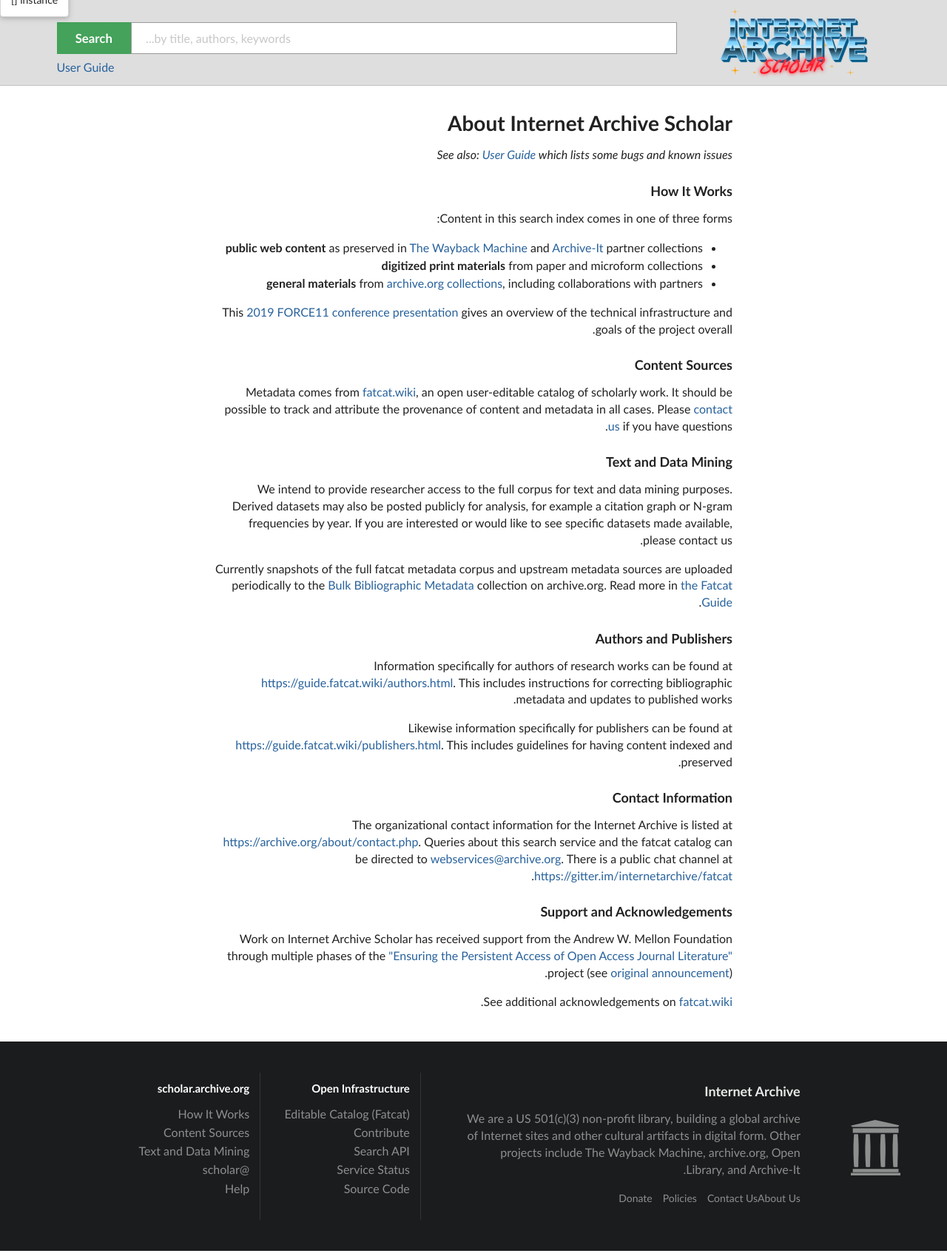
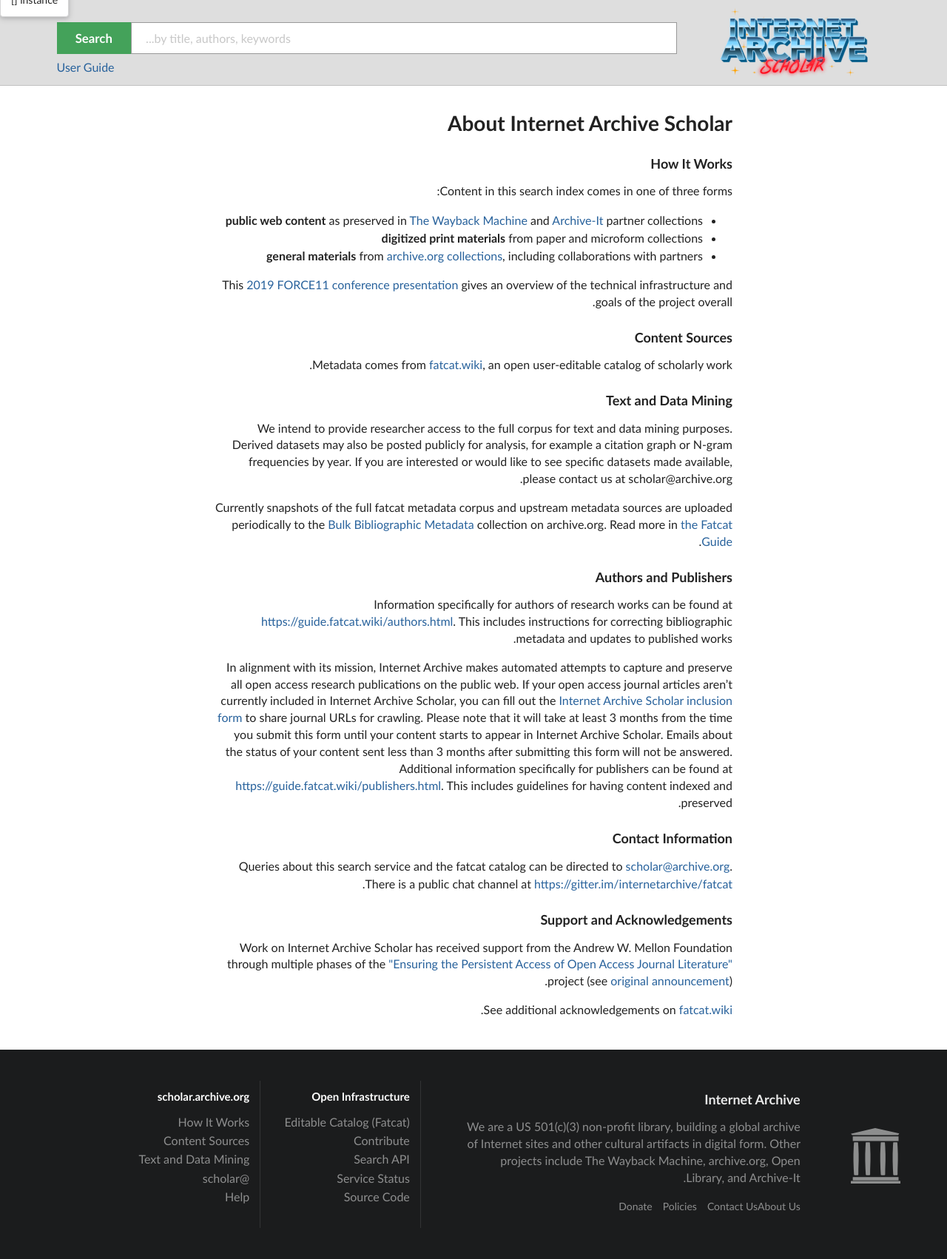
Before and after one commit to internetarchive/fatcat-scholar, a FastAPI app: page /ar/about in a window 1280 px wide. Shown: the part 42-1744 px from the top of the page at 74% size. Run offline with FastAPI, Linux system fonts and the light colour scheme; parts of the project's set-up code (start-up, migrations or seed data) failed here and were passed over.

Commit message:
Update about.html

```diff
--- a/fatcat_scholar/templates/about.html
+++ b/fatcat_scholar/templates/about.html
@@ -6,9 +6,6 @@
 
 {% block main %}
 <h1>{% trans %}About Internet Archive Scholar{% endtrans %}</h1>
-<p><i>
-  {% trans %}See also: <a href="{{ lang_prefix }}/help">User Guide</a> which lists some bugs and known issues{% endtrans %}
-</i>
 
 <a name="howitworks"></a>
 <h3>{% trans %}How It Works{% endtrans %}</h3>
@@ -27,9 +24,7 @@
 <h3>{% trans %}Content Sources{% endtrans %}</h3>
 
 <p>{% trans %}Metadata comes from <a href="https://fatcat.wiki">fatcat.wiki</a>, an open
-user-editable catalog of scholarly work. It should be possible to track and
-attribute the provenance of content and metadata in all cases. Please
-<a href="#contact">contact us</a> if you have questions.{% endtrans %}
+user-editable catalog of scholarly work.{% endtrans %}
 
 <a name="tdm"></a>
 <h3>{% trans %}Text and Data Mining{% endtrans %}</h3>
@@ -37,7 +32,7 @@ attribute the provenance of content and metadata in all cases. Please
 <p>{% trans %}We intend to provide researcher access to the full corpus for text and data
 mining purposes. Derived datasets may also be posted publicly for analysis, for
 example a citation graph or N-gram frequencies by year. If you are interested
-or would like to see specific datasets made available, please contact us.{% endtrans %}
+or would like to see specific datasets made available, please contact us at scholar@archive.org.{% endtrans %}
 
 <p>{% trans %}Currently snapshots of the full fatcat metadata corpus and upstream metadata sources are uploaded periodically to the <a href="https://archive.org/details/ia_biblio_metadata">Bulk Bibliographic Metadata</a> collection on archive.org.{% endtrans %}
 
@@ -50,15 +45,12 @@ or would like to see specific datasets made available, please contact us.{% endt
 {% trans url="https://guide.fatcat.wiki/authors.html" %}Information specifically for authors of research works can be found at <a href="{{ url }}">{{ url }}</a>. This includes instructions for correcting bibliographic metadata and updates to published works.{% endtrans %}
 
 <p>
-{% trans url="https://guide.fatcat.wiki/publishers.html" %}Likewise information specifically for publishers can be found at <a href="{{ url }}">{{ url }}</a>. This includes guidelines for having content indexed and preserved.{% endtrans %}
+{% trans url="https://guide.fatcat.wiki/publishers.html" %}In alignment with its mission, Internet Archive makes automated attempts to capture and preserve all open access research publications on the public web. If your open access journal articles aren’t currently included in Internet Archive Scholar, you can fill out the <a href="https://form.jotform.com/232483341499059">Internet Archive Scholar inclusion form</a> to share journal URLs for crawling. Please note that it will take at least 3 months from the time you submit this form until your content starts to appear in Internet Archive Scholar. Emails about the status of your content sent less than 3 months after submitting this form will not be answered. Additional information specifically for publishers can be found at <a href="{{ url }}">{{ url }}</a>. This includes guidelines for having content indexed and preserved.{% endtrans %}
 
 <a name="contact"></a>
 <h3>{% trans %}Contact Information{% endtrans %}</h3>
 
-<p>
-{% trans url="https://archive.org/about/contact.php" %}The organizational contact information for the Internet Archive is listed at <a href="{{ url }}">{{ url }}</a>.{% endtrans %}
-
-{% trans email="webservices@archive.org" %}Queries about this search service and the fatcat catalog can be directed to <a href="mailto:{{ email }}">{{ email }}</a>.{% endtrans %}
+{% trans email="scholar@archive.org" %}Queries about this search service and the fatcat catalog can be directed to <a href="mailto:{{ email }}">{{ email }}</a>.{% endtrans %}
 
 {% trans url="https://gitter.im/internetarchive/fatcat" %}There is a public chat channel at <a href="{{ url }}">{{ url }}</a>.{% endtrans %}
 
```
